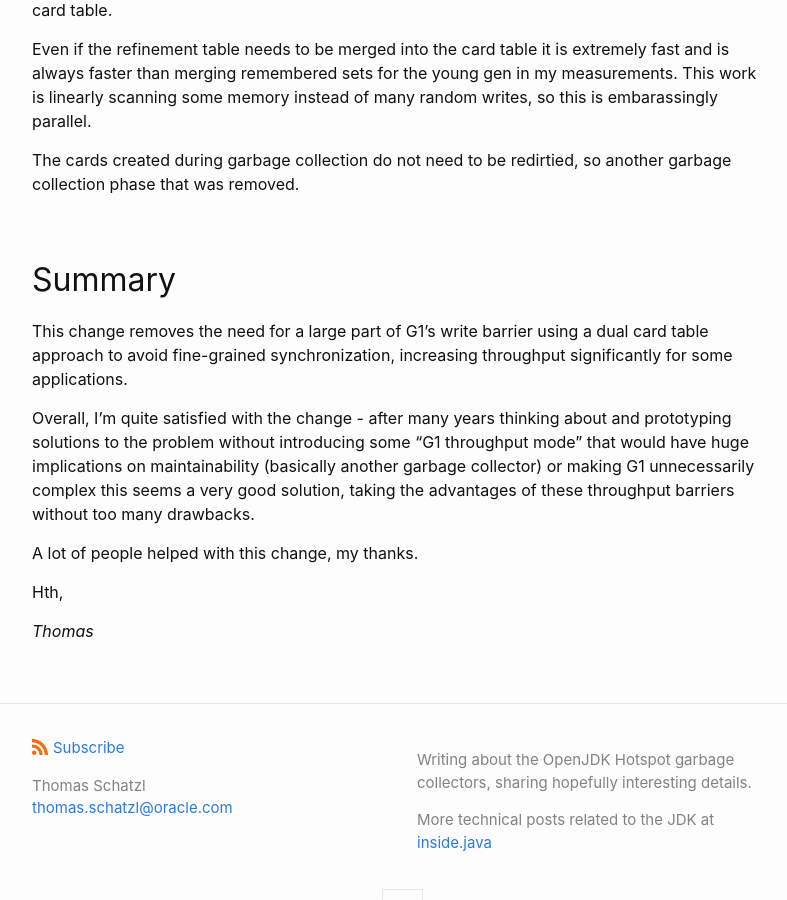
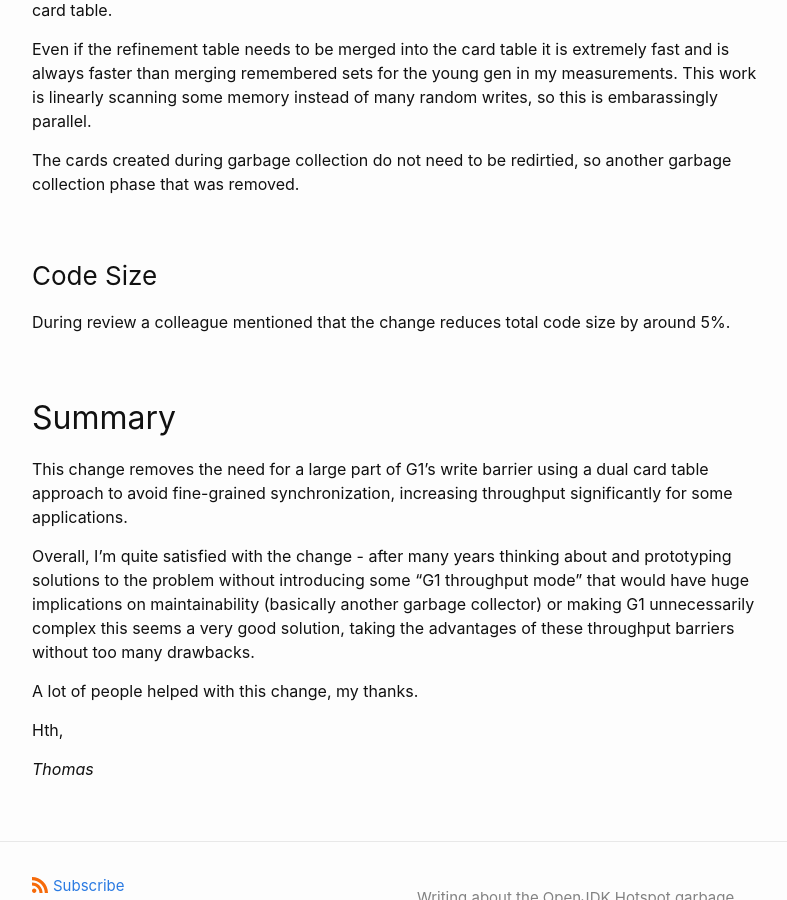
Before and after one commit to tschatzl/tschatzl.github.io, a Jekyll site: the page built from _posts/2025-02-21-new-write-barriers.md, in a window 1280 px wide and 900 px high, scrolled down 13760 px. Shown: the whole window, without its empty margins (238-1025 px from the left). Built offline with Jekyll 4.4.1, drawn with Linux system fonts in a browser that asks for light colours.

Commit message:
* comment about code size improvements

```diff
--- a/_posts/2025-02-21-new-write-barriers.md
+++ b/_posts/2025-02-21-new-write-barriers.md
@@ -250,6 +250,10 @@ Even if the refinement table needs to be merged into the card table it is extrem
 
 The cards created during garbage collection do not need to be redirtied, so another garbage collection phase that was removed.
 
+### Code Size
+
+During review a colleague mentioned that the change reduces total code size by around 5%.
+
 ## Summary
 
 This change removes the need for a large part of G1's write barrier using a dual card table approach to avoid fine-grained synchronization, increasing throughput significantly for some applications.
```
